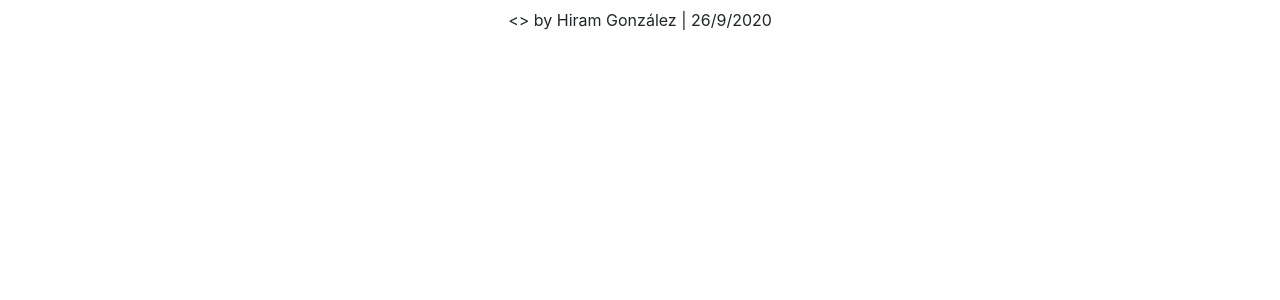
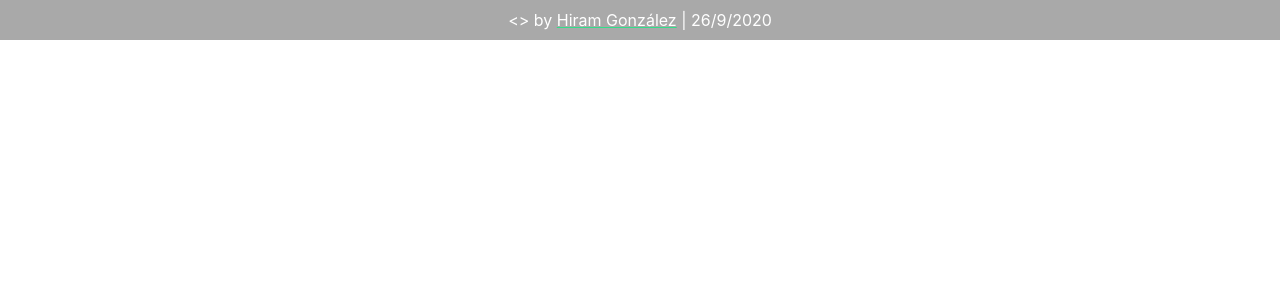
Before and after one commit to hjgonzalez06/react-rickandmorty-hg, a React (Create React App) app: page / in a window 1280 px wide. Shown: the top 300 px of the page. Built offline with nearby package versions, Linux system fonts and the light colour scheme; no server answers.

Commit message:
Styling Footer component

```diff
--- a/src/app/components/footer/Footer.tsx
+++ b/src/app/components/footer/Footer.tsx
@@ -1,13 +1,14 @@
 import React from 'react';
+import Style from './footer.module.css';
 
 const getDate = new Date().getDate() + '/' + (new Date().getMonth() + 1) + '/' + new Date().getFullYear();
 
 const Footer = (): JSX.Element =>
     <section className="mt-auto">
-        <footer className="footer p-2">
+        <footer className={`${Style.footer} p-2`}>
             <div className="d-flex justify-content-center">
-                <div>
-                    &lt;&gt; by <span>Hiram González</span> | {getDate}
+                <div className={Style.copyright}>
+                    &lt;&gt; by <a href="https://github.com/hjgonzalez06">Hiram González</a> | {getDate}
                 </div>
             </div>
         </footer>
--- /dev/null
+++ b/src/app/components/footer/footer.module.css
@@ -0,0 +1,18 @@
+.footer {
+    background-color: #A9A9A9;
+}
+
+.copyright {
+    color: #FFFFFF;
+}
+
+.copyright a {
+    text-decoration: underline;
+    text-decoration-color: #32DE8A;
+    color: #FFFFFF;
+}
+
+.copyright a:hover {
+    color: #32DE8A;
+    text-decoration: none;
+}
```
